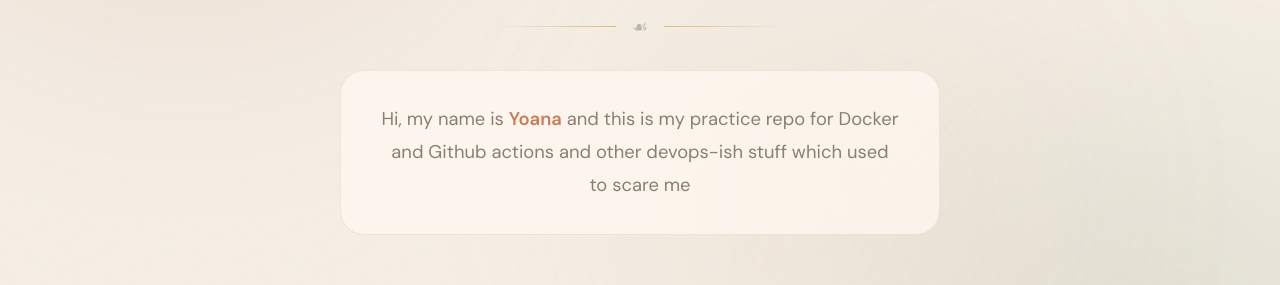
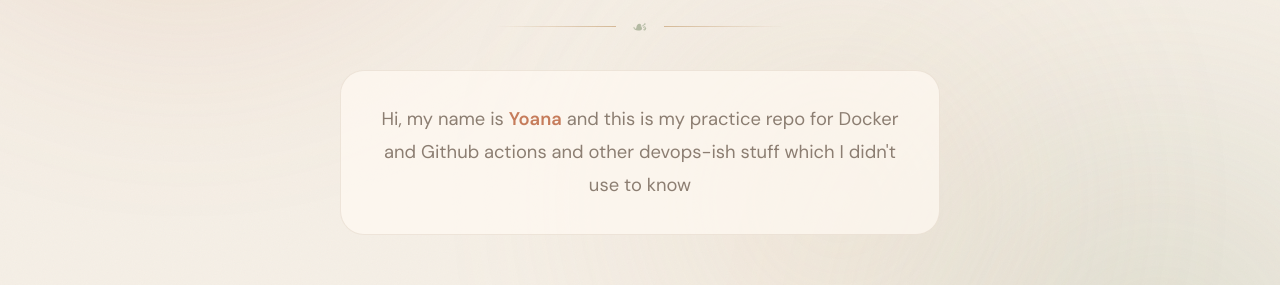
Before and after one commit to yvmarkovska/git-docker-demo, a React (Vite) app: page /about in a window 1280 px wide. Shown: the part 354-639 px from the top of the page. Built offline with nearby package versions, Linux system fonts and the light colour scheme.

Commit message:
fix about me (#16)

```diff
--- a/src/About.tsx
+++ b/src/About.tsx
@@ -49,8 +49,8 @@
 
           <p className={styles.bio}>
             Hi, my name is <strong>Yoana</strong> and this is my practice repo
-            for Docker and Github actions and other devops-ish stuff which used
-            to scare me
+            for Docker and Github actions and other devops-ish stuff which I
+            didn't use to know
           </p>
         </section>
       </div>
```
